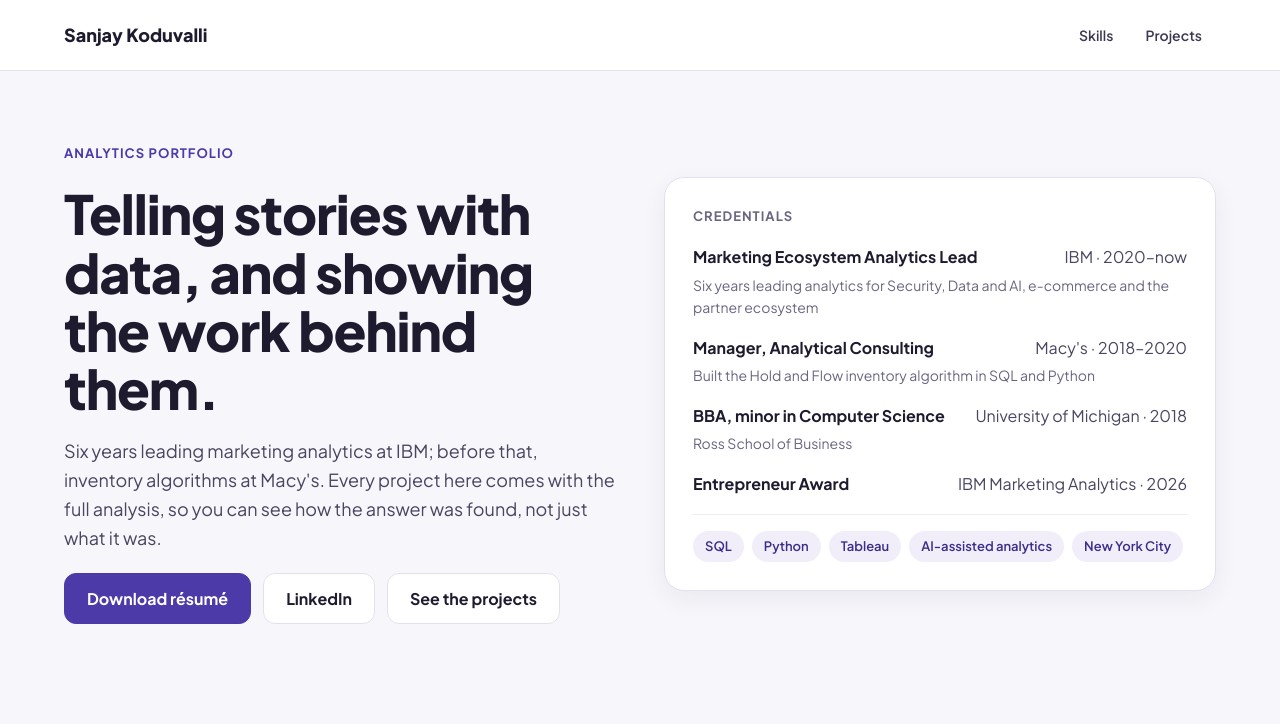
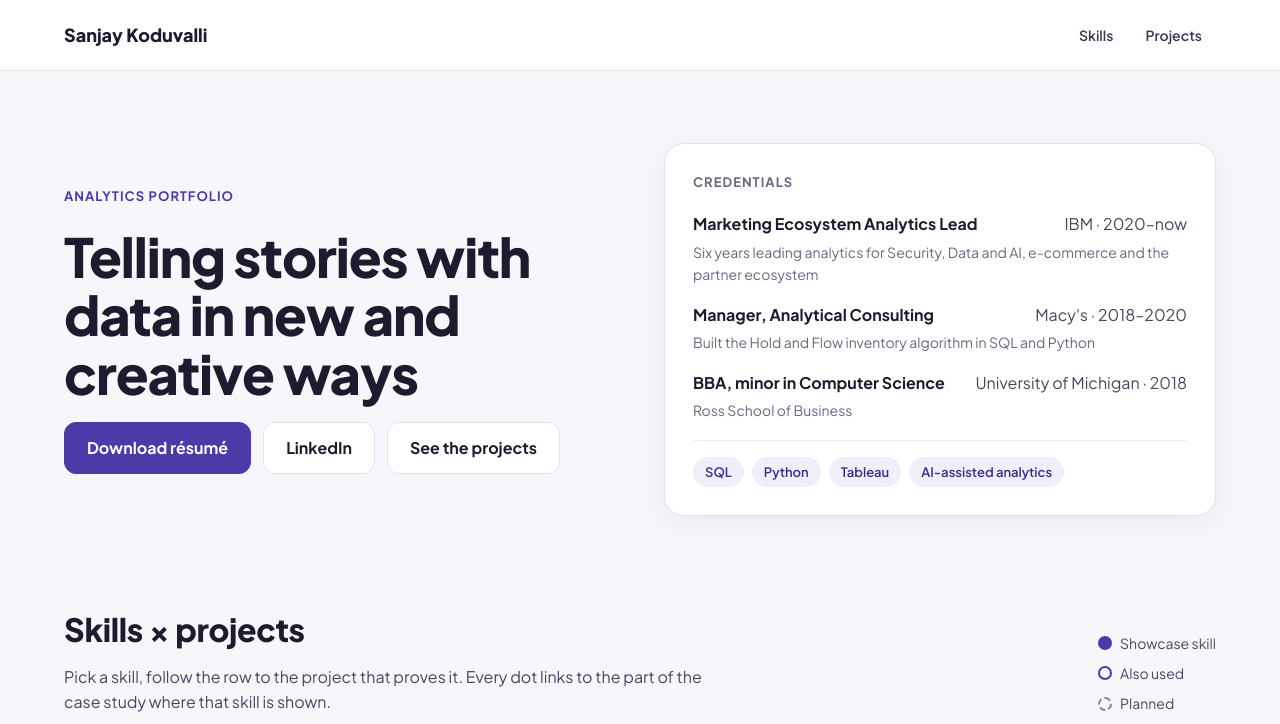
Before and after one commit to SanjayKoduvalli/sanjaykoduvalli.github.io, a plain HTML site: page index.html in a window 1280 px wide. Shown: the top 724 px of the page. Drawn offline with Linux system fonts and the light colour scheme.

Commit message:
Portfolio home page

```diff
--- a/assets/site.css
+++ b/assets/site.css
@@ -108,7 +108,7 @@ a.dot:hover { background: var(--accent-soft); }
 /* project cards */
 .cards { display: grid; grid-template-columns: repeat(auto-fit, minmax(320px, 1fr)); gap: 24px; }
 .project-card { overflow: hidden; display: flex; flex-direction: column; }
-.project-card .thumb { aspect-ratio: 16 / 9; object-fit: cover; object-position: top left; border-bottom: 1px solid var(--line); background: #EFECF8; width: 100%; }
+.project-card .thumb { width: 100%; border-bottom: 1px solid var(--line); background: var(--surface); }
 .project-card .body { padding: 24px; display: flex; flex-direction: column; gap: 14px; flex-grow: 1; }
 .project-card h3 { font-size: 22px; font-weight: 800; }
 .project-card p { color: var(--muted); }
--- a/index.html
+++ b/index.html
@@ -27,8 +27,7 @@
   <section class="wrap hero">
     <div class="hero-copy">
       <p class="eyebrow">Analytics portfolio</p>
-      <h1>Telling stories with data, and showing the work behind them.</h1>
-      <p class="lede">Six years leading marketing analytics at IBM; before that, inventory algorithms at Macy's. Every project here comes with the full analysis, so you can see how the answer was found, not just what it was.</p>
+      <h1>Telling stories with data in new and creative ways</h1>
       <div class="btns">
         <a class="btn primary" href="assets/Sanjay_Koduvalli_Resume.pdf" download>Download résumé</a>
         <a class="btn" href="https://www.linkedin.com/in/sanjay-koduvalli-166523a4">LinkedIn</a>
@@ -51,16 +50,12 @@
           <dt>BBA, minor in Computer Science</dt><dd>University of Michigan · 2018</dd>
           <dd class="note">Ross School of Business</dd>
         </div>
-        <div class="cred-row">
-          <dt>Entrepreneur Award</dt><dd>IBM Marketing Analytics · 2026</dd>
-        </div>
       </dl>
       <div class="chips">
         <span class="chip">SQL</span>
         <span class="chip">Python</span>
         <span class="chip">Tableau</span>
         <span class="chip">AI-assisted analytics</span>
-        <span class="chip">New York City</span>
       </div>
     </aside>
   </section>
@@ -136,7 +131,7 @@
     <h2 id="projects-title">Projects</h2>
     <div class="cards">
       <article class="card project-card">
-        <img class="thumb" src="assets/olist-dashboard.png" alt="The Olist dashboard: seller funnel from leads to revenue, with deep-dive tabs" width="1280" height="720" loading="lazy">
+        <img class="thumb" src="assets/olist-dashboard.png" alt="The Olist dashboard's seller funnel: 5,998 leads, 740 sign-ups and 2,354 active sellers" width="1384" height="592" loading="lazy">
         <div class="body">
           <div class="chips">
             <span class="chip">SQL</span>
```
Also changed, not shown: assets/olist-dashboard.png, 2 other files.
